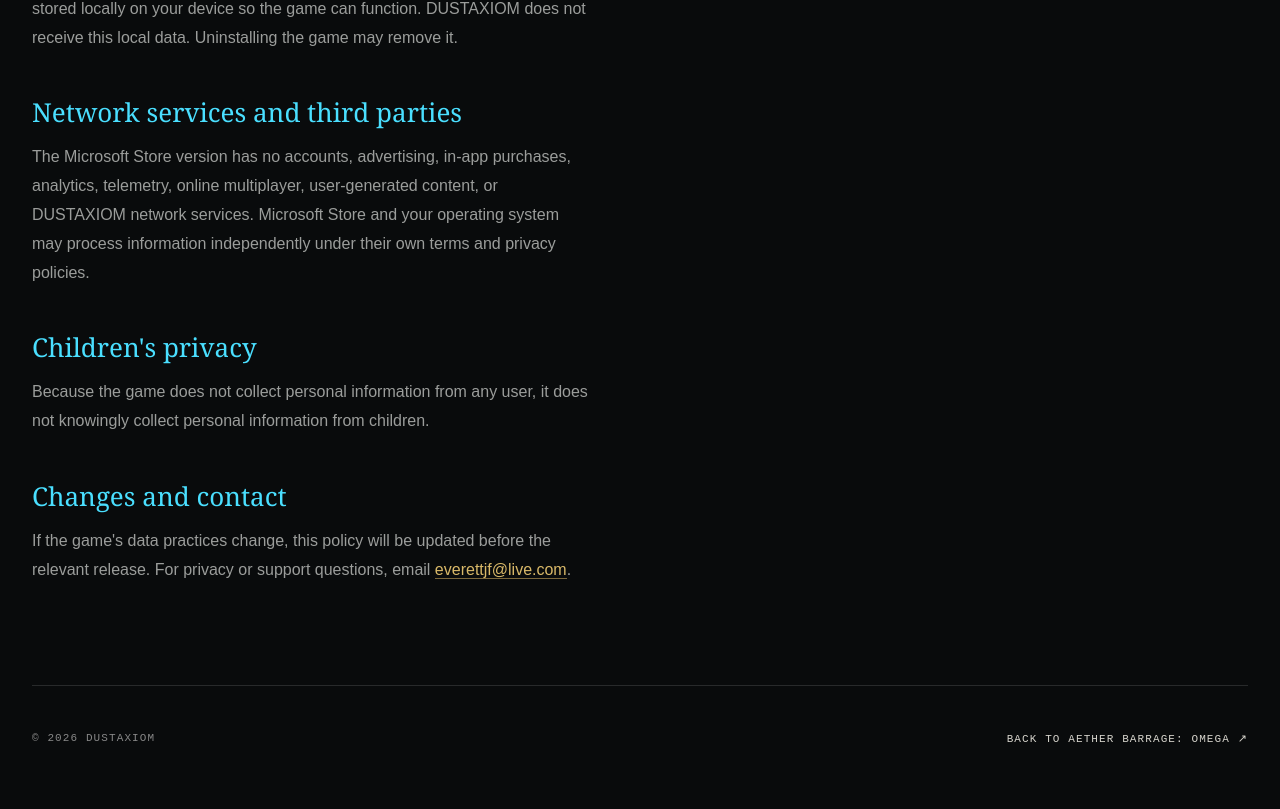
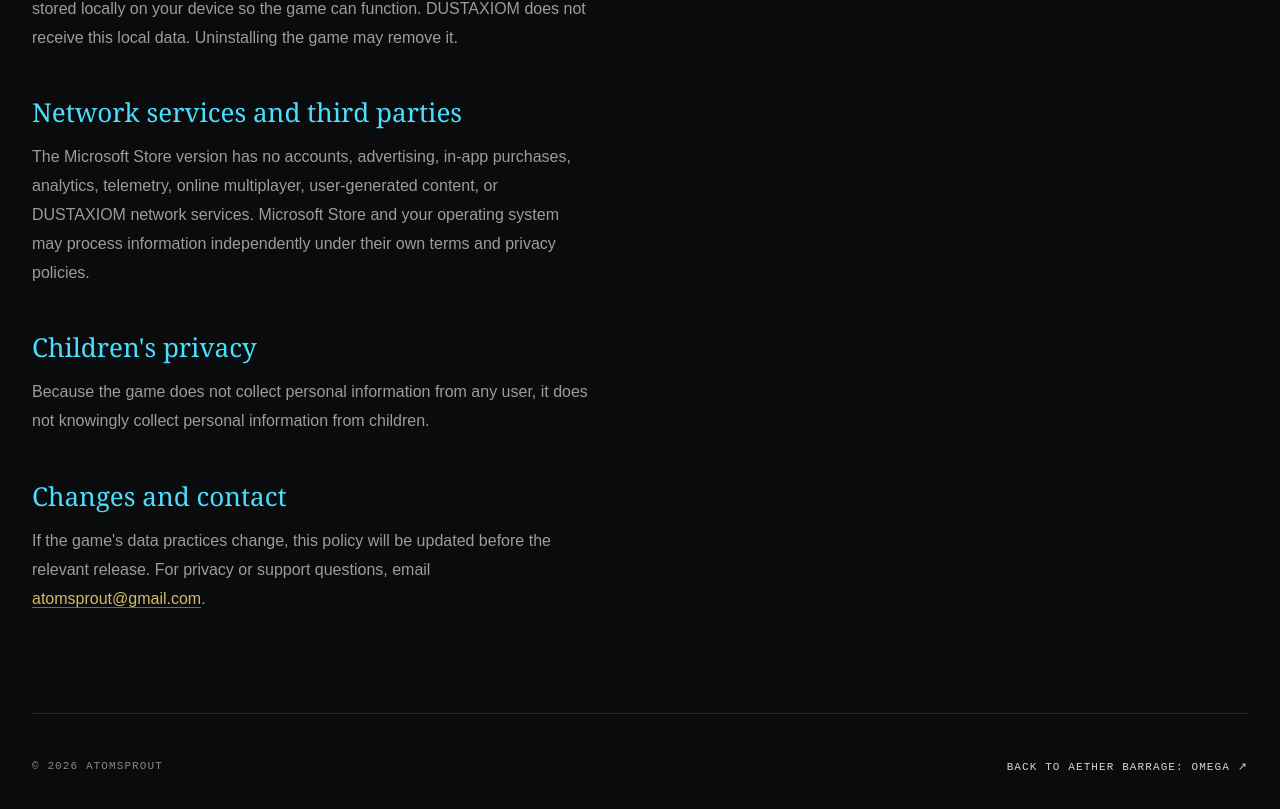
Before and after one commit to dustaxiom/dustaxiom.github.io, a Next.js app: page /games/aether-barrage-omega/privacy in a window 1280 px wide. Shown: the part 1222-2031 px from the top of the page. Built offline with nearby package versions, Linux system fonts and the light colour scheme.

Commit message:
Retire game website content in favor of AtomSprout redirects

```diff
--- a/app/games/aether-barrage-omega/privacy/page.tsx
+++ b/app/games/aether-barrage-omega/privacy/page.tsx
@@ -31,11 +31,11 @@ export default function PrivacyPolicyPage() {
         <h2>Children&apos;s privacy</h2>
         <p>Because the game does not collect personal information from any user, it does not knowingly collect personal information from children.</p>
         <h2>Changes and contact</h2>
-        <p>If the game&apos;s data practices change, this policy will be updated before the relevant release. For privacy or support questions, email <a href="mailto:everettjf@live.com">everettjf@live.com</a>.</p>
+        <p>If the game&apos;s data practices change, this policy will be updated before the relevant release. For privacy or support questions, email <a href="mailto:atomsprout@gmail.com">atomsprout@gmail.com</a>.</p>
       </article>
     </div>
     <footer className="policyFooter shell">
-      <p>© 2026 DUSTAXIOM</p>
+      <p>© 2026 AtomSprout</p>
       <Link href="/games/aether-barrage-omega/">Back to Aether Barrage: Omega ↗</Link>
     </footer>
   </main>;
--- a/app/games/fivefold-front/privacy/page.tsx
+++ b/app/games/fivefold-front/privacy/page.tsx
@@ -30,11 +30,11 @@ export default function PrivacyPolicyPage() {
         <h2>Children&apos;s privacy</h2>
         <p>Because the game does not collect personal information from any user, it does not knowingly collect personal information from children.</p>
         <h2>Changes and contact</h2>
-        <p>If the game&apos;s data practices change, this policy will be updated before the relevant release. For privacy or support questions, email <a href="mailto:everettjf@live.com">everettjf@live.com</a>.</p>
+        <p>If the game&apos;s data practices change, this policy will be updated before the relevant release. For privacy or support questions, email <a href="mailto:atomsprout@gmail.com">atomsprout@gmail.com</a>.</p>
       </article>
     </div>
     <footer className="policyFooter shell">
-      <p>© 2026 DUSTAXIOM</p>
+      <p>© 2026 AtomSprout</p>
       <Link href="/games/fivefold-front/">Back to Fivefold Front ↗</Link>
     </footer>
   </main>;
--- a/app/games/wedge-storm-chaser/privacy/page.tsx
+++ b/app/games/wedge-storm-chaser/privacy/page.tsx
@@ -31,11 +31,11 @@ export default function PrivacyPolicyPage() {
         <h2>Children&apos;s privacy</h2>
         <p>Because the game does not collect personal information from any user, it does not knowingly collect personal information from children.</p>
         <h2>Changes and contact</h2>
-        <p>If the game&apos;s data practices change, this policy will be updated before the relevant release. For privacy or support questions, email <a href="mailto:everettjf@live.com">everettjf@live.com</a>.</p>
+        <p>If the game&apos;s data practices change, this policy will be updated before the relevant release. For privacy or support questions, email <a href="mailto:atomsprout@gmail.com">atomsprout@gmail.com</a>.</p>
       </article>
     </div>
     <footer className="policyFooter shell">
-      <p>© 2026 DUSTAXIOM</p>
+      <p>© 2026 AtomSprout</p>
       <Link href="/games/wedge-storm-chaser/">Back to Wedge Storm Chaser ↗</Link>
     </footer>
   </main>;
--- a/app/layout.tsx
+++ b/app/layout.tsx
@@ -5,7 +5,7 @@ import './motion.css';
 import './cosmic.css';
 
 export const metadata: Metadata = {
-  metadataBase: new URL('https://dustaxiom.github.io'),
+  metadataBase: new URL('https://atomsprout.com'),
   title: 'DUSTAXIOM — From simple rules, infinite worlds.',
   description: 'An independent game studio creating infinite worlds from simple rules.',
   openGraph: {
--- a/app/page.tsx
+++ b/app/page.tsx
@@ -10,7 +10,7 @@ const games = [
 
 export default function Home() {
   return <main>
-    <nav className="nav shell"><Link className="wordmark" href="/"><span>DUST</span><span>AXIOM</span></Link><div className="navLinks"><a href="#worlds">Worlds</a><a href="#axiom">Axiom</a><a href="mailto:everettjf@live.com">Contact</a></div></nav>
+    <nav className="nav shell"><Link className="wordmark" href="/"><span>DUST</span><span>AXIOM</span></Link><div className="navLinks"><a href="#worlds">Worlds</a><a href="#axiom">Axiom</a><a href="mailto:atomsprout@gmail.com">Contact</a></div></nav>
     <section className="hero shell">
       <div className="eyebrow"><span /> Independent game studio</div>
       <h1>From simple rules,<br /><em>infinite worlds.</em></h1>
@@ -31,6 +31,6 @@ export default function Home() {
       <div className="sectionLabel"><span>02</span><p>Our axiom</p></div>
       <div className="manifestoGrid"><p className="formula">MATTER <i>×</i> RULES <i>→</i> WORLD</p><div><h2>Small beginnings.<br />Unbounded possibility.</h2><p>We make focused games where clear systems collide with player curiosity. Particles become pixels. Rules become play. Play becomes a world that belongs to you.</p></div></div>
     </section>
-    <footer className="homeFooter shell"><p>DUSTAXIOM</p><div><span>Matter. Particles. Possibility.</span><span>Rules. Structure. Order.</span></div><div className="homeFooterLinks"><Link href="/games/wedge-storm-chaser/privacy/">Privacy</Link><a href="mailto:everettjf@live.com">everettjf@live.com ↗</a></div></footer>
+    <footer className="homeFooter shell"><p>DUSTAXIOM</p><div><span>Matter. Particles. Possibility.</span><span>Rules. Structure. Order.</span></div><div className="homeFooterLinks"><Link href="/games/wedge-storm-chaser/privacy/">Privacy</Link><a href="mailto:atomsprout@gmail.com">atomsprout@gmail.com ↗</a></div></footer>
   </main>;
 }
--- a/package.json
+++ b/package.json
@@ -7,8 +7,8 @@
   },
   "scripts": {
     "dev": "vinext dev",
-    "build": "vinext build",
-    "build:pages": "next build",
+    "build": "node scripts/build-redirects.mjs",
+    "build:pages": "node scripts/build-redirects.mjs",
     "start": "vinext start",
     "lint": "eslint . --ignore-pattern dist --ignore-pattern .next"
   },
--- /dev/null
+++ b/scripts/build-redirects.mjs
@@ -0,0 +1,17 @@
+import fs from 'node:fs';
+import path from 'node:path';
+const routes = {'':'/games/','games/foxwick':'/foxwick/','games/foxwick/privacy':'/foxwick/privacy/','games/foxwick/support':'/foxwick/support/'};
+for (const slug of ['wedge-storm-chaser','aether-barrage-omega','fivefold-front']) {
+  routes[`games/${slug}`] = `/${slug}/`;
+  routes[`games/${slug}/privacy`] = `/${slug}/privacy/`;
+}
+for (const out of ['out','dist']) {
+  fs.rmSync(out,{recursive:true,force:true});
+  for (const [route,destination] of Object.entries(routes)) {
+    const target = 'https://atomsprout.com'+destination;
+    const file = path.join(out,route,'index.html'); fs.mkdirSync(path.dirname(file),{recursive:true});
+    fs.writeFileSync(file,`<!doctype html><html lang="en"><head><meta charset="utf-8"><title>Moved to AtomSprout</title><meta name="robots" content="noindex"><link rel="canonical" href="${target}"><meta http-equiv="refresh" content="0;url=${target}"></head><body><a href="${target}">Continue to AtomSprout</a><script>location.replace(${JSON.stringify(target)}+location.search+location.hash)</script></body></html>`);
+  }
+  fs.writeFileSync(path.join(out,'.nojekyll'),'');
+}
+console.log('Redirect-only exports built for the retired game website.');
```
Also changed, not shown: 1 other file (tests, documents, lock files or other folders).
